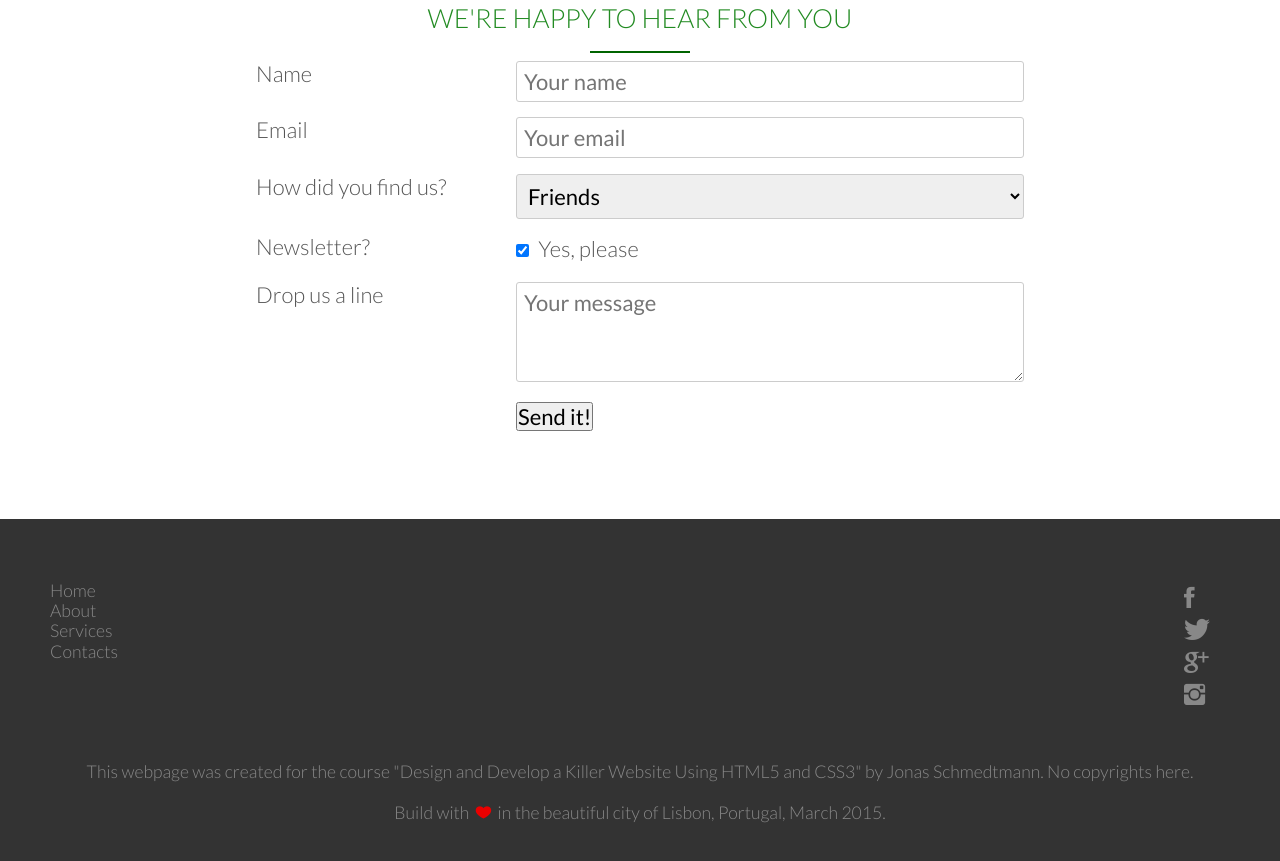
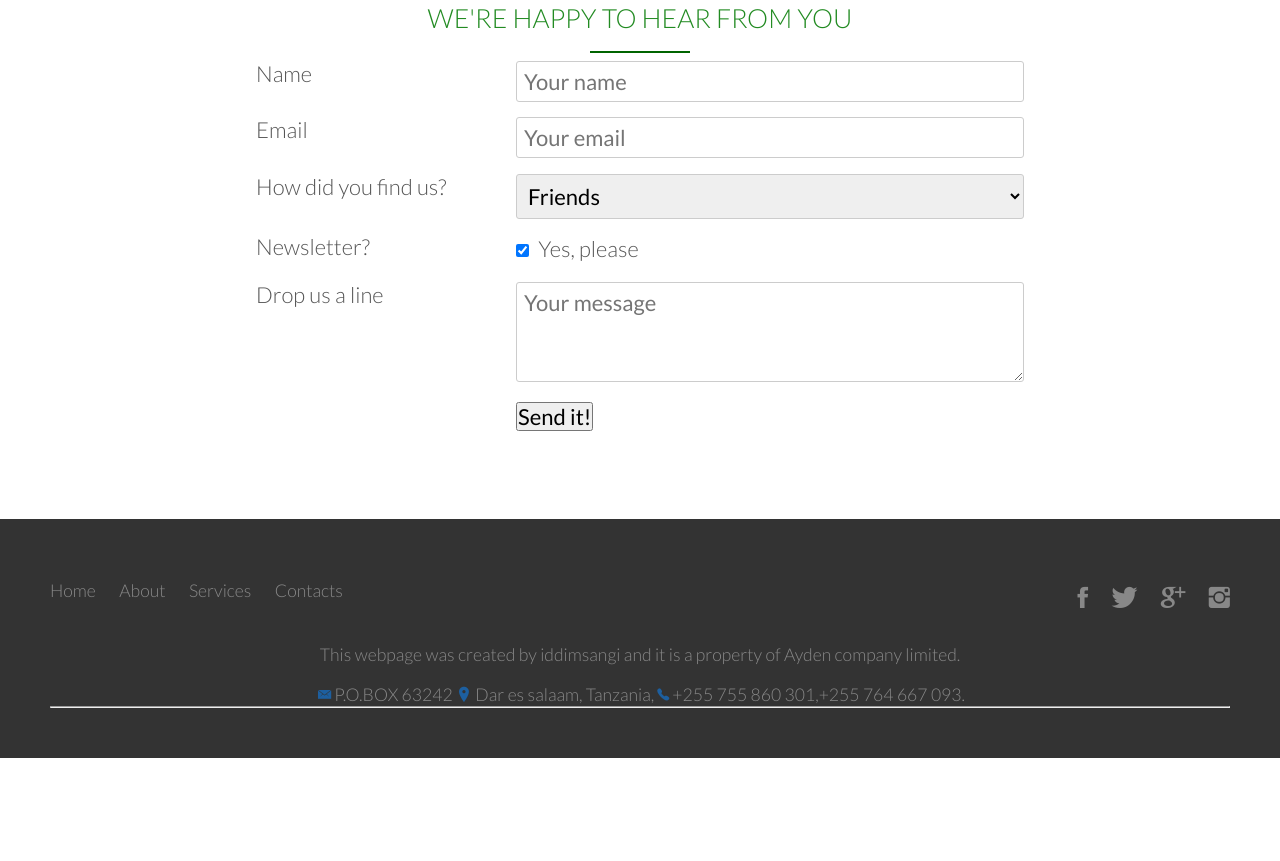
Before and after one commit to iddimsangi/ayden_website, a plain HTML site: page index.html in a window 1280 px wide. Shown: the part 2549-3410 px from the top of the page. After the commit the page ends 3307 px from the top, so only its background shows below. Drawn offline with Linux system fonts and the light colour scheme; files whose address does not match are found by name.

Commit message:
modify the footer

```diff
--- a/index.html
+++ b/index.html
@@ -221,14 +221,14 @@
                 </div>
             </div>
             <div class="row">
-                <br>
                 <p>
-                    This webpage was created for the course "Design and Develop a Killer Website Using HTML5 and CSS3" by Jonas Schmedtmann. No copyrights here.<br>
+                    This webpage was created by iddimsangi and it is a property of Ayden company limited.<br>
                 </p>
                 <p>
-                    Build with <i class="ion-ios-heart" style="color: #ea0000; padding: 0 3px;"></i> in the beautiful city of Lisbon, Portugal, March 2015.
+                 <i class="ion-ios-email" style="color:#1d5f9f; padding: 0 3px;"></i>P.O.BOX 63242 <i class="ion-ios-location" style="color:#1d5f9f; padding: 0 3px;"></i> Dar es salaam, Tanzania,<i class="ion-ios-telephone" style="color:#1d5f9f; padding: 0 3px;"></i>+255 755 860 301,+255 764 667 093.
                 </p>
             </div>
+             <hr>
         </footer>
 
     </body>
--- a/resources/css/style.css
+++ b/resources/css/style.css
@@ -273,7 +273,7 @@ footer {
 
 .footer-nav li,
 .social-links li {
-    display:block;
+    display: inline-block;
     margin-right: 20px;
 }
 
```
